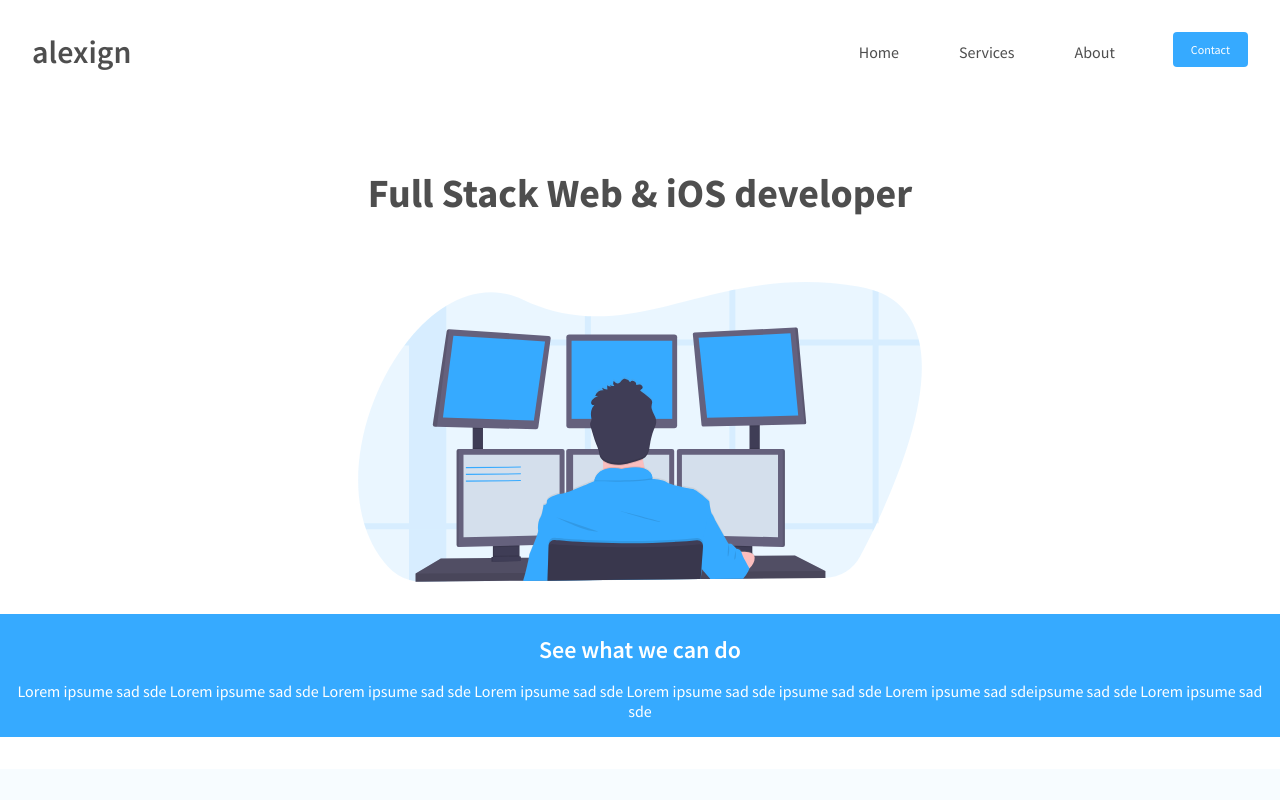
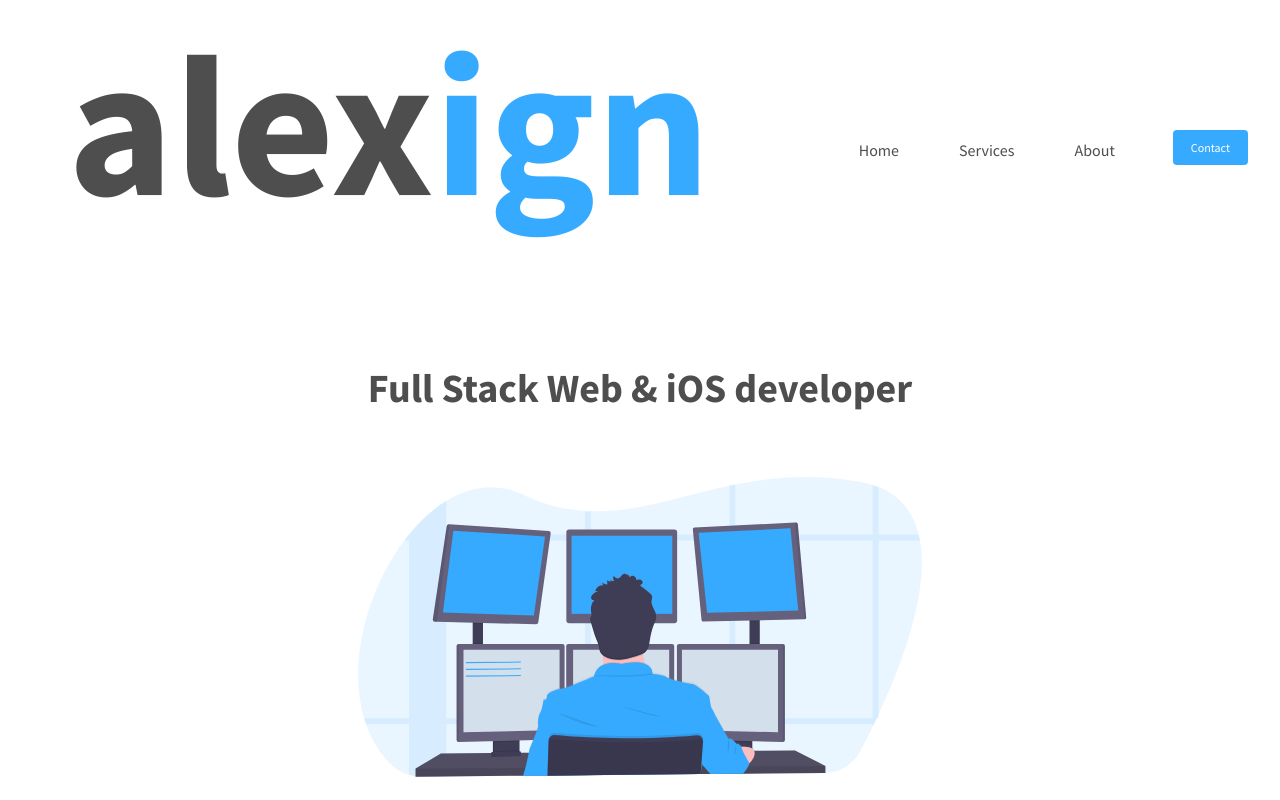
Before and after one commit to ignaczalexander/alexign, a React (Create React App) app: page / in a window 1280 px wide. Shown: the top 800 px of the page. Built offline with nearby package versions, Linux system fonts and the light colour scheme.

Commit message:
Add logo

```diff
--- a/src/components/Navbar/index.jsx
+++ b/src/components/Navbar/index.jsx
@@ -2,6 +2,7 @@
 import styles from "./navbar.module.scss";
 import { Link } from "react-router-dom";
 import classnames from "classnames";
+import logo from "../../assets/img/logo.png";
 export const Navbar = () => {
   const [navOpened, setNavOpened] = useState(false);
   return (
@@ -11,7 +12,7 @@
         className={classnames("fas fa-bars", styles.open)}
       ></i>
       <Link className={styles.logo} to="/">
-        alexign
+        <img src={logo} alt="" />
       </Link>
       <ul className={styles.list_desktop}>
         <li>
```
